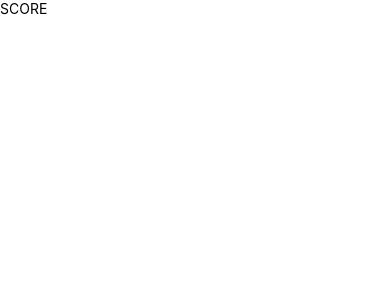
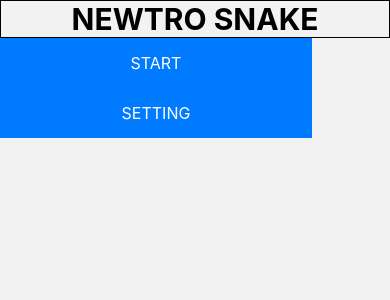
Before and after one commit to SometimesThinks/newtroSnake, a React Native app: screen /Home in a window 390 px wide. Shown: the top 300 px of the page. Built offline with nearby package versions, Linux system fonts and the light colour scheme.

Commit message:
feat: 게임, 세팅 화면 페이지 전환

```diff
--- a/App.tsx
+++ b/App.tsx
@@ -1,20 +1,31 @@
-/**
- * Sample React Native App
- * https://github.com/facebook/react-native
- *
- * @format
- */
+import React from 'react';
+import { NavigationContainer } from '@react-navigation/native';
+import { createNativeStackNavigator } from '@react-navigation/native-stack';
+import styled from 'styled-components/native';
+import HomeScreen from './src/screens/HomeScreen';
+import GameScreen from './src/screens/GameScreen';
+import SettingScreen from './src/screens/SettingScreen';
 
-import React from 'react';
-import { SafeAreaView } from 'react-native';
-import GameHeader from './src/components/GameHeader';
+const Stack = createNativeStackNavigator();
 
 function App(): React.JSX.Element {
   return (
-    <SafeAreaView>
-      <GameHeader />
-    </SafeAreaView>
+    <NavigationContainer>
+      <Stack.Navigator
+        initialRouteName='Home'
+        screenOptions={{
+          headerShown: false,
+        }}>
+        <Stack.Screen name='Home' component={HomeScreen} />
+        <Stack.Screen name='Game' component={GameScreen} />
+        <Stack.Screen name='Setting' component={SettingScreen} />
+      </Stack.Navigator>
+    </NavigationContainer>
   );
 }
 
+const Container = styled.SafeAreaView`
+  flex: 1;
+`;
+
 export default App;
--- a/index.js
+++ b/index.js
@@ -1,7 +1,3 @@
-/**
- * @format
- */
-
 import { AppRegistry } from 'react-native';
 import App from './App';
 import { name as appName } from './app.json';
--- a/package.json
+++ b/package.json
@@ -11,8 +11,12 @@
     "test": "jest"
   },
   "dependencies": {
+    "@react-navigation/native": "^7.1.6",
+    "@react-navigation/native-stack": "^7.3.10",
     "react": "18.3.1",
     "react-native": "0.76.0",
+    "react-native-safe-area-context": "^5.4.0",
+    "react-native-screens": "^4.10.0",
     "styled-components": "^6.1.13"
   },
   "devDependencies": {
--- a/src/components/GameHeader.tsx
+++ b/src/components/GameHeader.tsx
@@ -1,8 +1,31 @@
 import React from 'react';
-import { Text } from 'react-native';
+import styled from 'styled-components/native';
 
 const GameHeader = () => {
-  return <Text>SCORE</Text>;
+  return (
+    <Container>
+      <HeaderText>Score: 0</HeaderText>
+      <HeaderText>Time: 00:00</HeaderText>
+      <HeaderText>Round: 1</HeaderText>
+    </Container>
+  );
 };
 
+const Container = styled.View`
+  flex-direction: row;
+  width: 100%;
+  height: 60px;
+  background-color: #f8f8f8;
+  justify-content: center;
+  align-items: center;
+  border-bottom-width: 1px;
+  border-bottom-color: #ccc;
+`;
+
+const HeaderText = styled.Text`
+  font-size: 24px;
+  font-weight: bold;
+  color: #333;
+`;
+
 export default GameHeader;
--- /dev/null
+++ b/src/components/GameTitle.tsx
@@ -0,0 +1,23 @@
+import React from 'react';
+import styled from 'styled-components/native';
+
+const GameTitle = () => {
+  return (
+    <Container>
+      <Title>NEWTRO SNAKE</Title>
+    </Container>
+  );
+};
+
+const Container = styled.View`
+  border: 1px solid black;
+`;
+
+const Title = styled.Text`
+  font-size: 30px;
+  font-weight: bold;
+  color: #000;
+  text-align: center;
+`;
+
+export default GameTitle;
--- /dev/null
+++ b/src/components/common/CustomBtn.tsx
@@ -0,0 +1,31 @@
+import React from 'react';
+import styled from 'styled-components/native';
+import { Text } from 'react-native';
+
+interface CustomBtnProps {
+  title: string;
+  onPress: () => void;
+}
+
+const CustomBtn = ({ title, onPress }: CustomBtnProps) => {
+  return (
+    <Container onPress={onPress}>
+      <Title>{title}</Title>
+    </Container>
+  );
+};
+
+const Container = styled.Pressable`
+  width: 80%;
+  height: 50px;
+  background-color: #007bff;
+`;
+
+const Title = styled.Text`
+  color: white;
+  font-size: 16px;
+  text-align: center;
+  line-height: 50px;
+`;
+
+export default CustomBtn;
--- /dev/null
+++ b/src/screens/GameScreen.tsx
@@ -0,0 +1,25 @@
+import React from 'react';
+import styled from 'styled-components/native';
+import { useNavigation } from '@react-navigation/native';
+import GameHeader from '../components/GameHeader';
+
+const GameScreen = () => {
+  return (
+    <Container>
+      <GameHeader />
+      <Text>Game Screen</Text>
+    </Container>
+  );
+};
+const Container = styled.View`
+  flex: 1;
+  justify-content: center;
+  align-items: center;
+`;
+
+const Text = styled.Text`
+  font-size: 24px;
+  color: #000;
+`;
+
+export default GameScreen;
--- /dev/null
+++ b/src/screens/HomeScreen.tsx
@@ -0,0 +1,28 @@
+import React from 'react';
+import styled from 'styled-components/native';
+import { useNavigation } from '@react-navigation/native';
+import { NativeStackNavigationProp } from '@react-navigation/native-stack';
+import GameTitle from '../components/GameTitle';
+import CustomBtn from '../components/common/CustomBtn';
+import { RootStackParamList } from '../types/navigation';
+
+const HomeScreen = () => {
+  const navigation =
+    useNavigation<NativeStackNavigationProp<RootStackParamList, 'Home'>>();
+  return (
+    <Container>
+      <GameTitle />
+      <CustomBtn title='START' onPress={() => navigation.navigate('Game')} />
+      <CustomBtn
+        title='SETTING'
+        onPress={() => navigation.navigate('Setting')}
+      />
+    </Container>
+  );
+};
+
+const Container = styled.View`
+  flex: 1;
+`;
+
+export default HomeScreen;
--- /dev/null
+++ b/src/screens/SettingScreen.tsx
@@ -0,0 +1,23 @@
+import React from 'react';
+import styled from 'styled-components/native';
+
+const SettingScreen = () => {
+  return (
+    <Container>
+      <Text>Setting Screen</Text>
+    </Container>
+  );
+};
+
+const Container = styled.View`
+  flex: 1;
+  justify-content: center;
+  align-items: center;
+`;
+
+const Text = styled.Text`
+  font-size: 24px;
+  color: #000;
+`;
+
+export default SettingScreen;
--- /dev/null
+++ b/src/types/navigation.ts
@@ -0,0 +1,5 @@
+export type RootStackParamList = {
+  Home: undefined;
+  Game: undefined;
+  Setting: undefined;
+};
```
Also changed, not shown: 1 other file (tests, documents, lock files or other folders).
